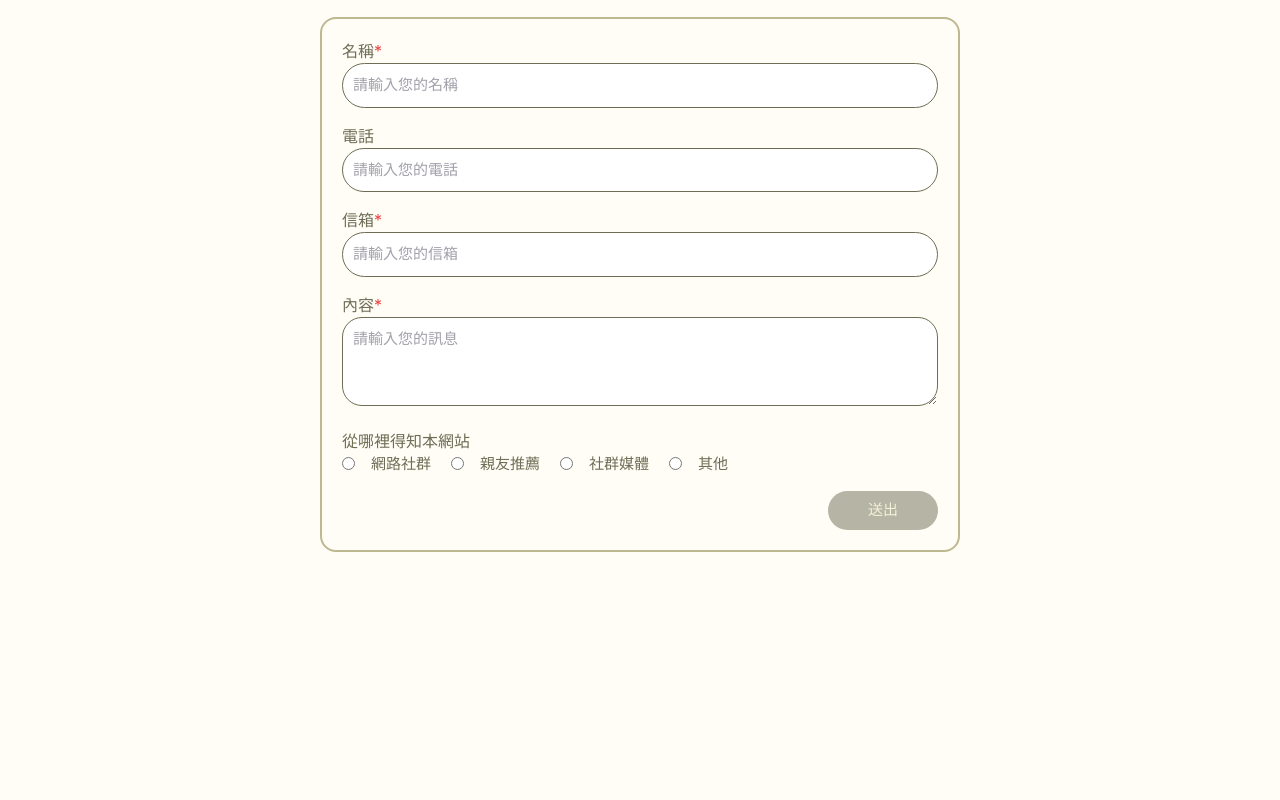
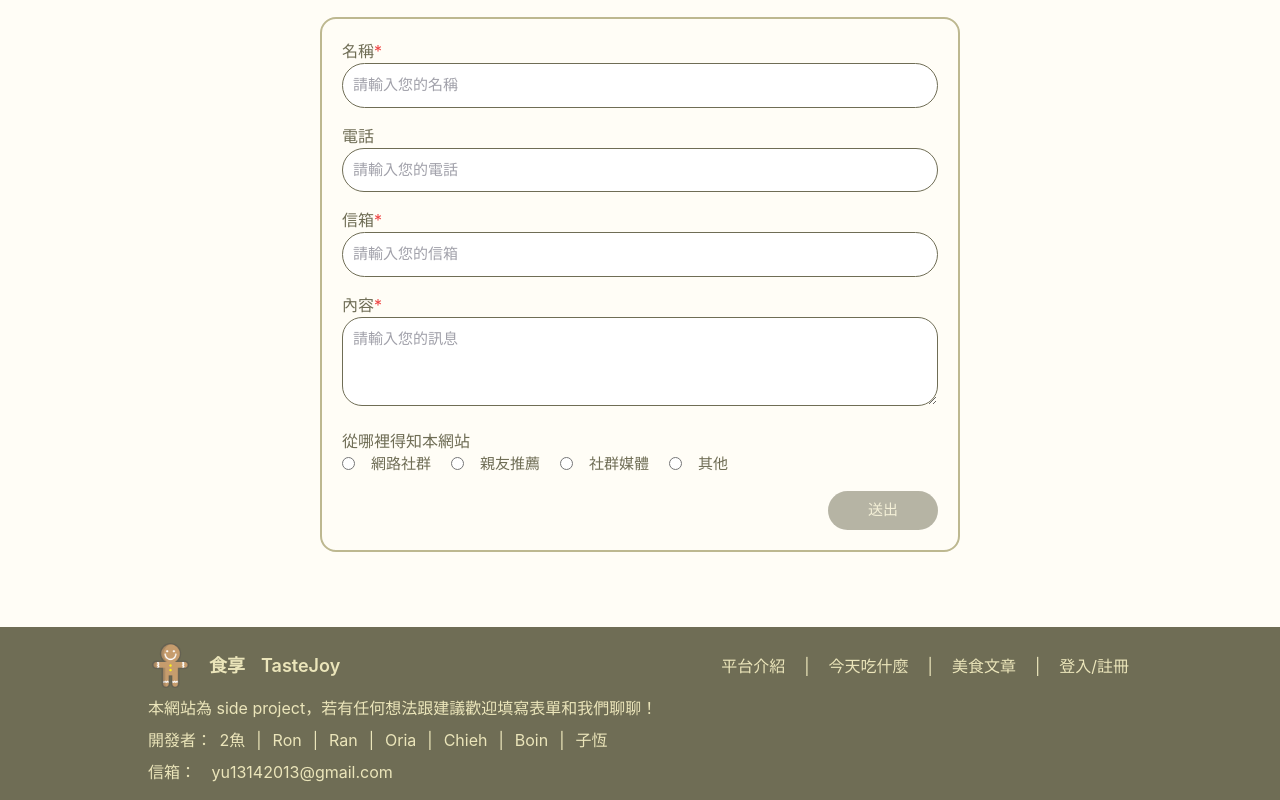
Before and after one commit to sunny96087/tastejoy_web, a Vue app: page /about in a window 1280 px wide. Shown: the part 3223-4023 px from the top of the page. Before the commit the page ends 3775 px from the top, so only its background shows below. Built offline with nearby package versions, Linux system fonts and the light colour scheme; what @vee-validate/i18n would draw is missing.

Commit message:
create footer

```diff
--- a/src/views/AboutView.vue
+++ b/src/views/AboutView.vue
@@ -188,7 +188,51 @@ const onSubmit = (values) => {
     </div>
   </div>
 
-
+  <footer class="absolute left-1/2 transform -translate-x-1/2 top-[3850px] w-full max-w-full h-auto bg-green4 text-green1 text-[16px] flex flex-col justify-center items-center py-4">
+    <div class="w-10/12 max-w-screen-lg px-5 space-y-2 min-w-[580px]">
+      <div class="flex flex-wrap items-center justify-between">
+        <div class="flex items-center space-x-4">
+          <img src="../assets/images/NavBar/logo.png" alt="Logo" class="h-[45px]" />
+          <div class="flex items-center space-x-4">
+            <span class="text-lg font-semibold">食享</span>
+            <span class="text-lg font-semibold">TasteJoy</span>
+          </div>
+        </div>
+        <nav class="flex items-center space-x-4 mt-2 md:mt-0">
+          <a href="#platform" class="text-green1 hover:underline">平台介紹</a>
+          <span>|</span>
+          <a href="#today" class="text-green1 hover:underline">今天吃什麼</a>
+          <span>|</span>
+          <a href="#articles" class="text-green1 hover:underline">美食文章</a>
+          <span>|</span>
+          <a href="#login" class="text-green1 hover:underline">登入/註冊</a>
+        </nav>
+      </div>
+      <div class="mt-2">
+        本網站為 side project，若有任何想法跟建議歡迎填寫表單和我們聊聊！
+      </div>
+      <div class="mt-2">
+        開發者：
+        <a href="#" class="text-green1 hover:underline">2魚</a>
+        <span class="mx-2">|</span>
+        <a href="#" class="text-green1 hover:underline">Ron</a>
+        <span class="mx-2">|</span>
+        <a href="#" class="text-green1 hover:underline">Ran</a>
+        <span class="mx-2">|</span>
+        <a href="#" class="text-green1 hover:underline">Oria</a>
+        <span class="mx-2">|</span>
+        <a href="#" class="text-green1 hover:underline">Chieh</a>
+        <span class="mx-2">|</span>
+        <a href="#" class="text-green1 hover:underline">Boin</a>
+        <span class="mx-2">|</span>
+        <a href="#" class="text-green1 hover:underline">子恆</a>
+      </div>
+      <div class="mt-2">
+        信箱：
+        <a href="mailto:yu13142013@gmail.com" class="text-green1 hover:underline ml-2">yu13142013@gmail.com</a>
+      </div>
+    </div>
+  </footer>
 </template>
 
 <style scoped>
@@ -201,4 +245,17 @@ html, body {
 input {
   accent-color: #6F6D55;
 }
+@media (max-width: 900px) {
+  .flex-wrap {
+    flex-wrap: wrap;
+  }
+  nav {
+    width: 100%;
+    justify-content: center;
+    margin-top: 10px;
+  }
+  .justify-end {
+    justify-content: flex-start;
+  }
+}
 </style>
```
